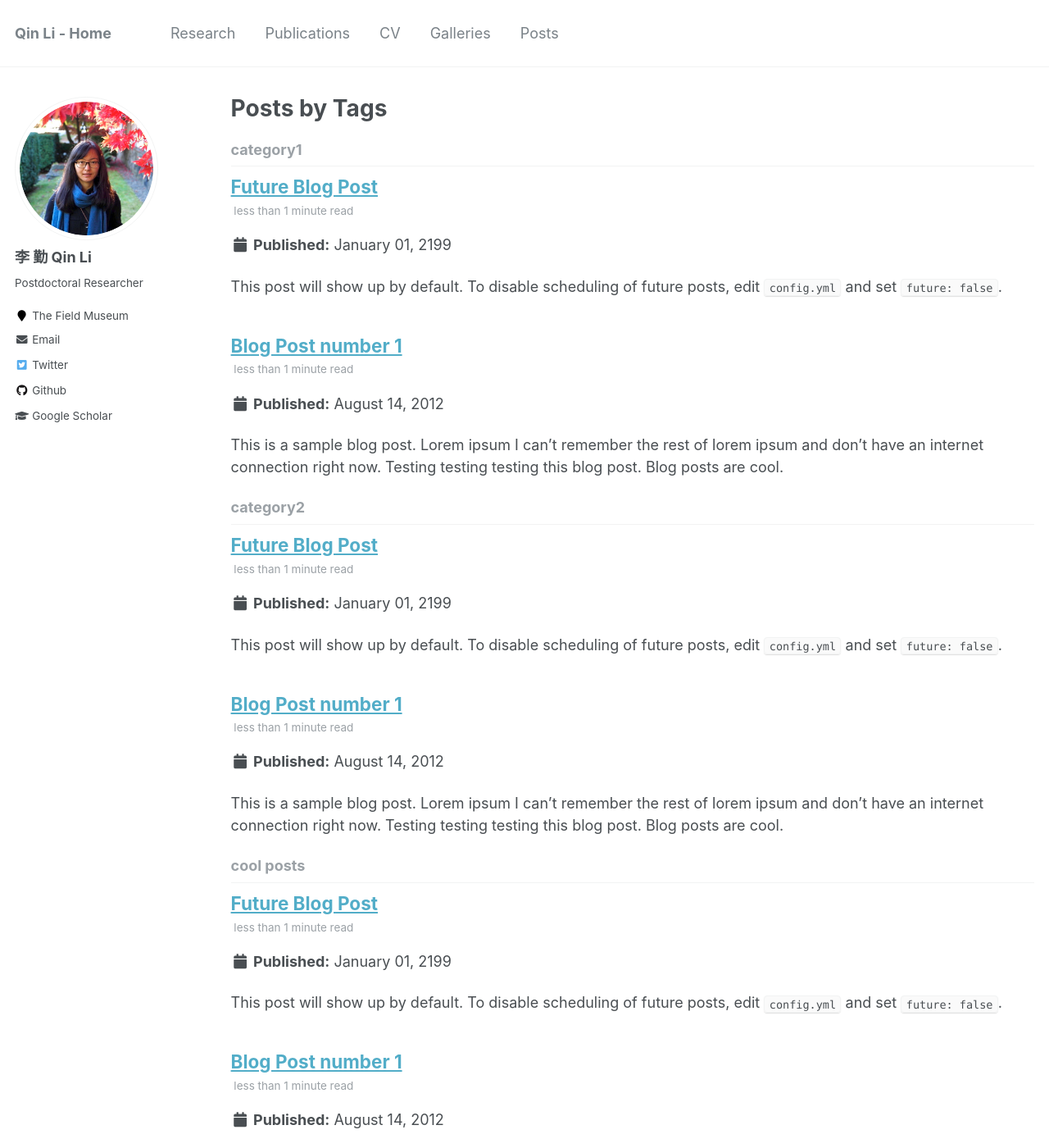
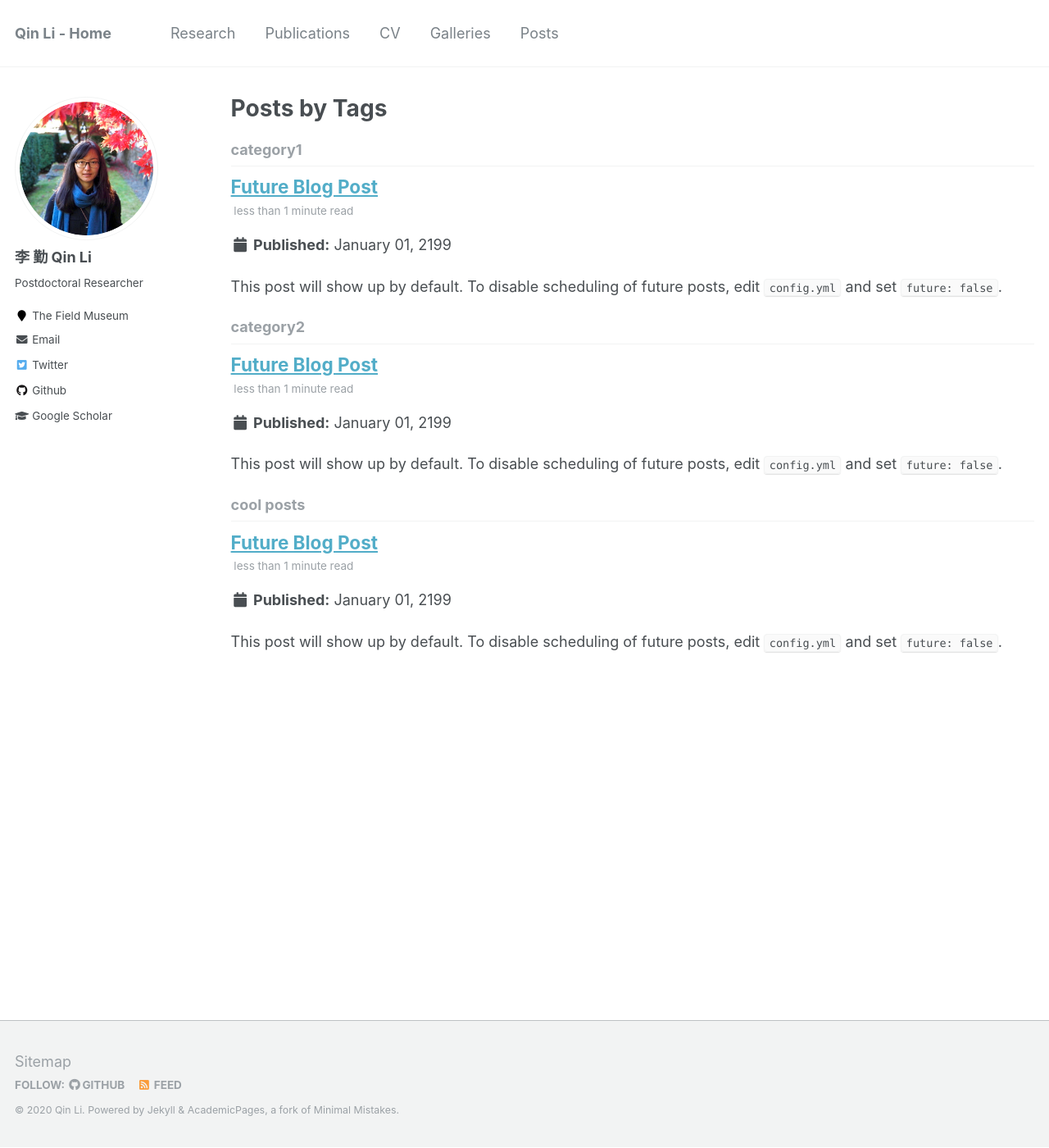
Before and after one commit to qli/qli.github.io, a Jekyll site: the page built from _pages/tag-archive.html, in a window 1280 px wide and 1400 px high. Shown: the whole window at 82% size. Built offline with Jekyll 4.4.1, drawn with Linux system fonts in a browser that asks for light colours; some of the changed text lies outside the part shown.

```diff
--- a/_posts/2012-08-14-blog-post-1.md
+++ /dev/null
@@ -1,20 +0,0 @@
----
-title: 'Blog Post number 1'
-date: 2012-08-14
-permalink: /posts/2012/08/blog-post-1/
-tags:
-  - cool posts
-  - category1
-  - category2
----
-
-This is a sample blog post. Lorem ipsum I can't remember the rest of lorem ipsum and don't have an internet connection right now. Testing testing testing this blog post. Blog posts are cool.
-
-Headings are cool
-======
-
-You can have many headings
-======
-
-Aren't headings cool?
-------
```
Also changed, not shown: _galleries/galleries-1.md (+2 -0 lines), _pages/research.md (+2 -2 lines), _publications/2009-10-01-paper-title-number-1.md (+1 -2 lines), _publications/2010-10-01-paper-title-number-2.md (deleted, +0 -15 lines), _publications/2015-10-01-paper-title-number-3.md (deleted, +0 -15 lines), _pages/old-galleries.html (renamed from _pages/galleries.html), _pages/research_fig/fig_GoM.png (added), _pages/research_fig/fig_NAC.png (added), _pages/research_fig/fig_niche_range.png (added), _pages/research_fig/fig_species_association.png (added), 3 other files.
